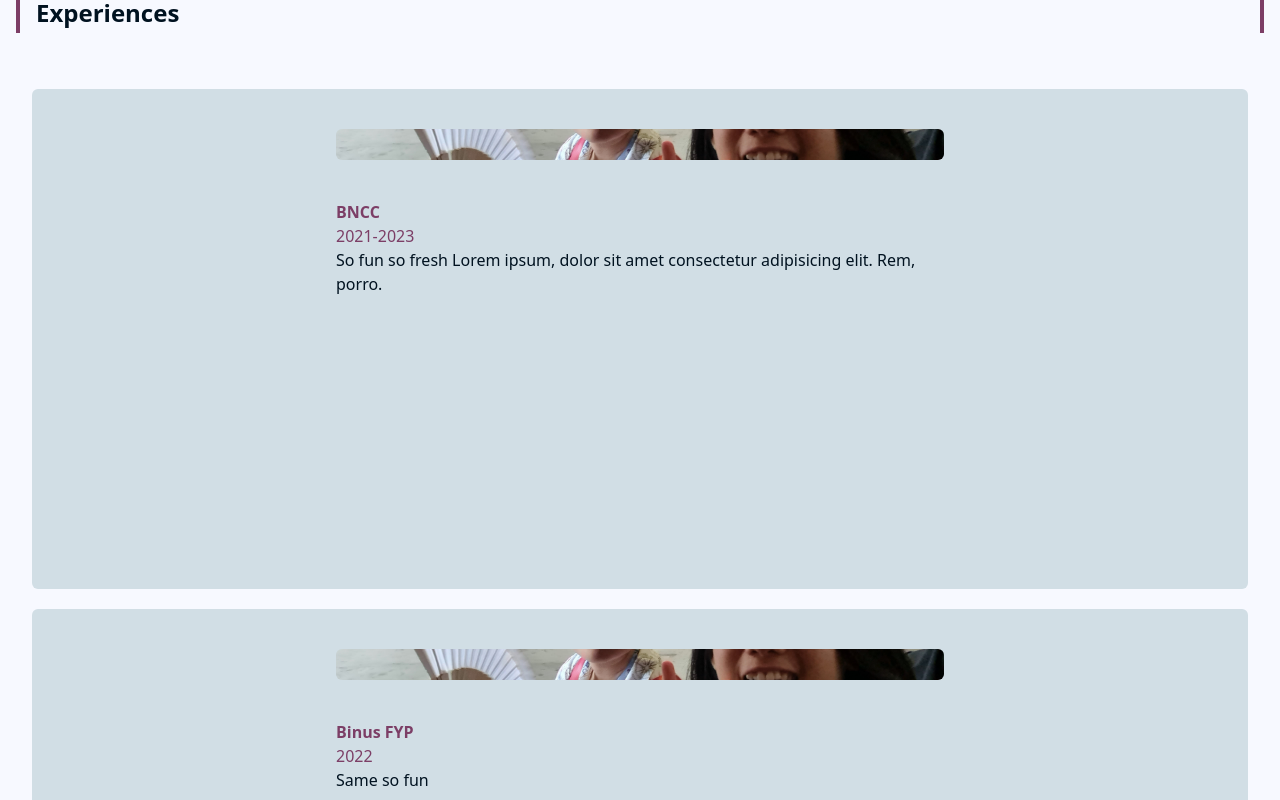
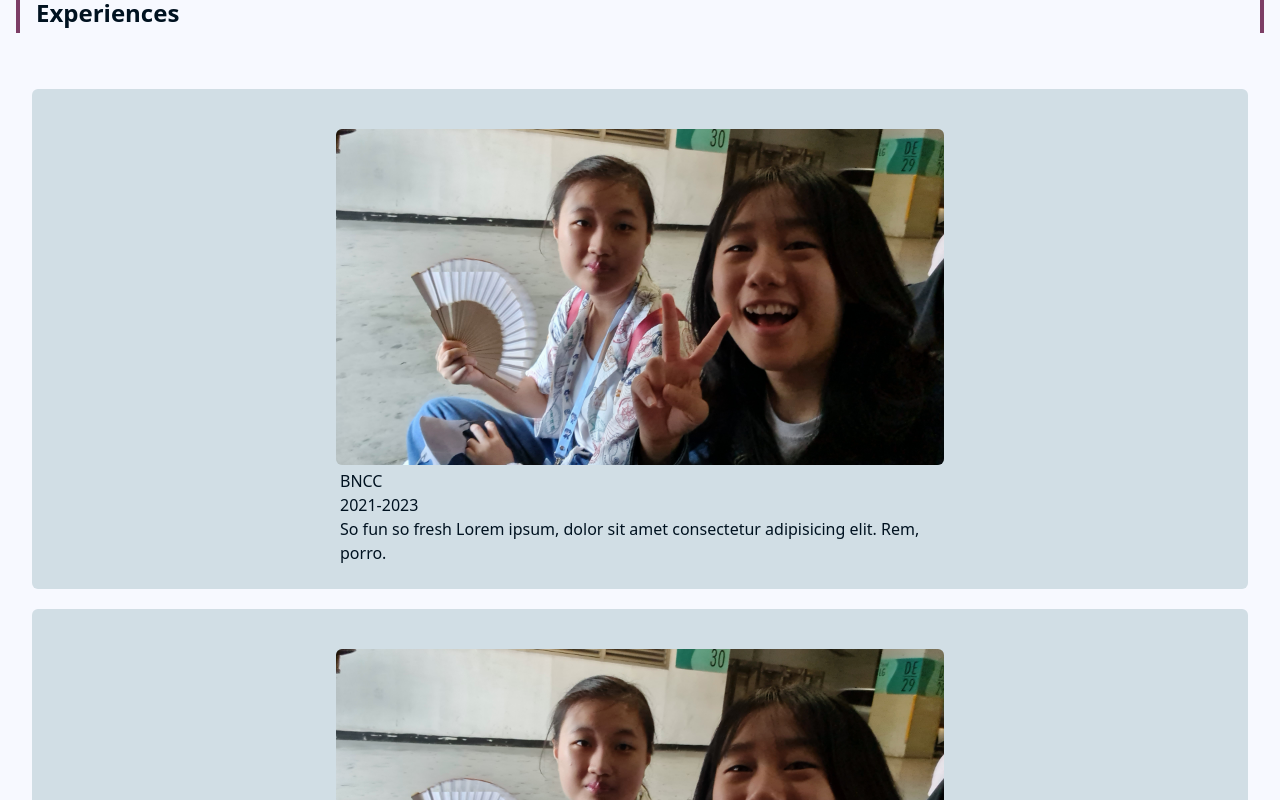
Before and after one commit to averine08/about-ave, a React (Vite) app: page / in a window 1280 px wide. Shown: the part 760-1560 px from the top of the page. Built offline with nearby package versions, Linux system fonts and the light colour scheme; some icons are missing; the HTML template or start-up script is replaced by a standard one.

Commit message:
update CarouselItemIMG2

```diff
--- a/src/components/CarouselItemIMG2.jsx
+++ b/src/components/CarouselItemIMG2.jsx
@@ -34,7 +34,7 @@ const CarouselItemIMG2 = ({achievement}) => {
 
   return (
     <div className=' lg:min-h-[500px] lg:max-h-[900px] rounded-md bg-biru-light_50 lg:p-18 sm:py-10 min-w-full flex flex-col items-center sm:min-h-[300px] sm:h-[500px] sm:w-[300px]'>
-      <div className='flex justify-center items-center w-full h-max group min-h-fit'>
+      <div className='flex justify-center items-center w-full h-fit group md:min-h-[80%] sm:min-h-fit'>
           <div className=' cursor-pointer opacity-25 group-hover:opacity-100 duration-200' onClick={prevSlide}>
             {/*className=' absolute top-[50%]  -translate-x-[-100%] translate-y-[-50%] left-5 text-2xl rounded-full p-2 bg-black/20 text-white cursor-pointer' */}
             <box-icon name="chevron-left-square" type="solid" color="#001220" ></box-icon>
@@ -51,9 +51,9 @@ const CarouselItemIMG2 = ({achievement}) => {
             <box-icon name="chevron-right-square" type="solid" size="sm" color="#001220"></box-icon>
           </div>
         </div>
-        <div className='sm:w-[80%] lg:w-[50%] py-10 bg-biru-light_50 font-normal'>
-          <h2 className='font-bold text-ungu'>{achievement.title}</h2>
-          <p className='text-ungu'>{achievement.year}</p>
+        <div className='sm:w-[80%] lg:w-[50%] p-1 bg-biru-light_50 font-normal'>
+          <h2>{achievement.title}</h2>
+          <p>{achievement.year}</p>
           <p>{achievement.description}</p>
 
         </div>
```
